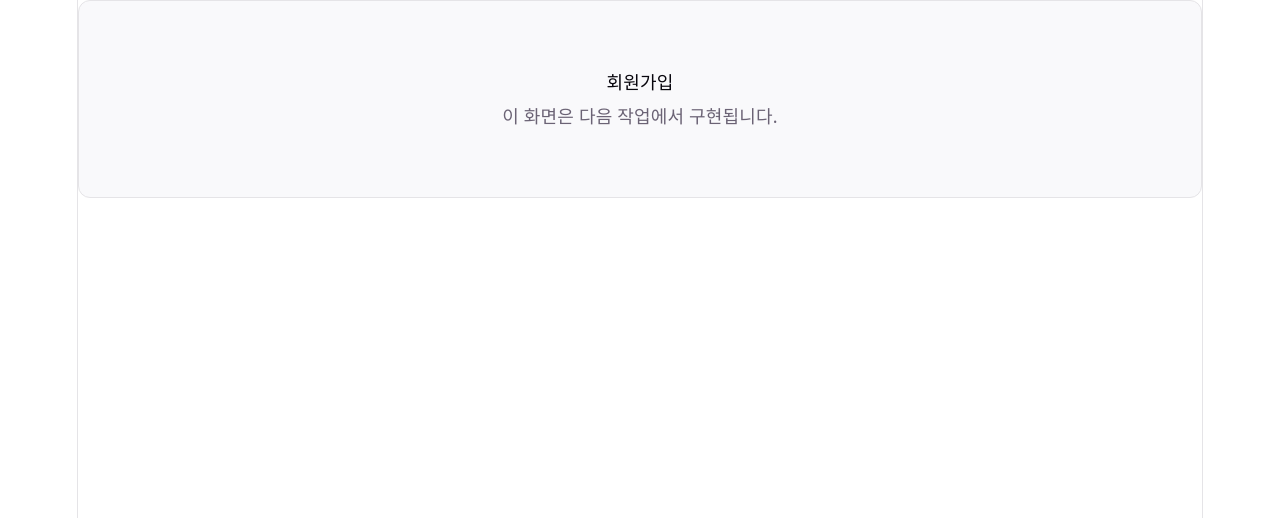
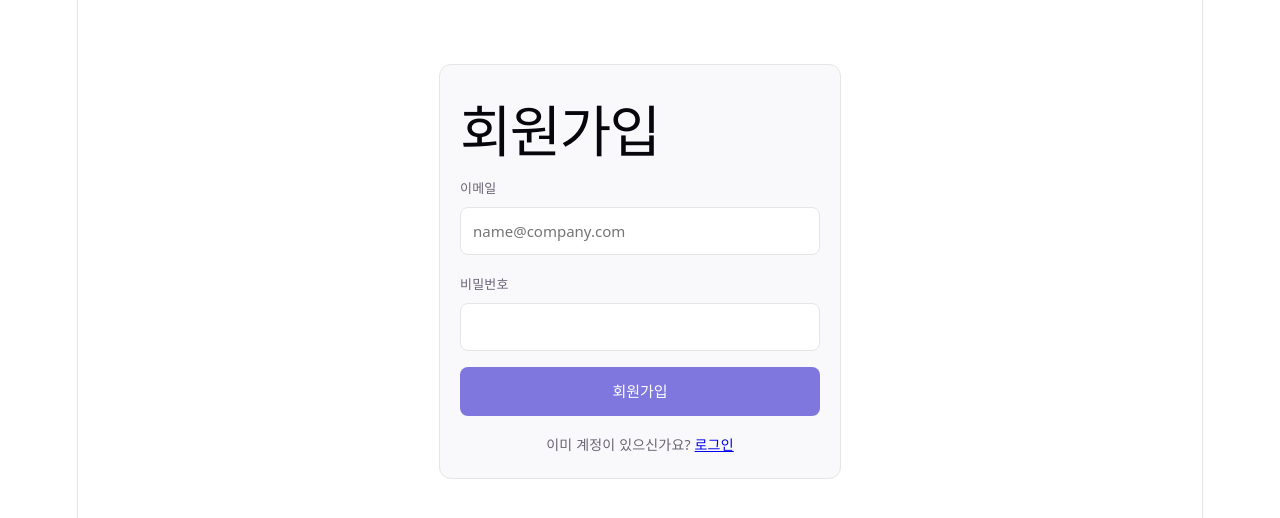
Before and after one commit to zie-ning/Job-Hunter, a React (Vite) app in the folder frontend/: page /signup in a window 1280 px wide. Shown: the top 518 px of the page. Built offline with nearby package versions, Linux system fonts and the light colour scheme.

Commit message:
feat: mock 로그인/회원가입 화면 추가
- 입력값 형식 검증 후 제출 시 무조건 성공 처리(실제 인증은 Phase 3에서 구현)
- 로그인 성공 시 JD 매칭 화면으로 이동

```diff
--- a/frontend/src/App.tsx
+++ b/frontend/src/App.tsx
@@ -2,6 +2,8 @@ import { Navigate, Route, Routes } from "react-router-dom";
 import { AppLayout } from "./layout/AppLayout";
 import { Card } from "./components/Card";
 import { EmptyState } from "./components/EmptyState";
+import { LoginPage } from "./routes/LoginPage";
+import { SignupPage } from "./routes/SignupPage";
 
 function PlaceholderPage({ title }: { title: string }) {
   return (
@@ -17,8 +19,8 @@ function PlaceholderPage({ title }: { title: string }) {
 function App() {
   return (
     <Routes>
-      <Route path="/login" element={<PlaceholderPage title="로그인" />} />
-      <Route path="/signup" element={<PlaceholderPage title="회원가입" />} />
+      <Route path="/login" element={<LoginPage />} />
+      <Route path="/signup" element={<SignupPage />} />
       <Route element={<AppLayout />}>
         <Route
           path="/resumes"
--- a/frontend/src/components/components.css
+++ b/frontend/src/components/components.css
@@ -191,3 +191,28 @@
   margin: 0 auto;
   box-sizing: border-box;
 }
+
+.auth-page {
+  display: flex;
+  justify-content: center;
+  padding: 64px 20px;
+}
+.auth-page .card {
+  width: 360px;
+}
+.auth-form {
+  display: flex;
+  flex-direction: column;
+  gap: 16px;
+  margin-top: 20px;
+}
+.auth-error {
+  color: var(--danger);
+  font-size: 13px;
+  margin: 0;
+}
+.auth-switch {
+  margin-top: 16px;
+  font-size: 14px;
+  text-align: center;
+}
--- /dev/null
+++ b/frontend/src/routes/LoginPage.tsx
@@ -0,0 +1,61 @@
+import { useState, type FormEvent } from "react";
+import { Link, useNavigate } from "react-router-dom";
+import { useAuth } from "../context/AuthContext";
+import { Card } from "../components/Card";
+import { TextField } from "../components/TextField";
+import { Button } from "../components/Button";
+
+export function LoginPage() {
+  const { login } = useAuth();
+  const navigate = useNavigate();
+  const [email, setEmail] = useState("");
+  const [password, setPassword] = useState("");
+  const [error, setError] = useState<string | null>(null);
+  const [isSubmitting, setIsSubmitting] = useState(false);
+
+  async function handleSubmit(event: FormEvent) {
+    event.preventDefault();
+    setError(null);
+    setIsSubmitting(true);
+    try {
+      await login(email, password);
+      navigate("/matches");
+    } catch (err) {
+      setError(err instanceof Error ? err.message : "로그인에 실패했습니다.");
+    } finally {
+      setIsSubmitting(false);
+    }
+  }
+
+  return (
+    <div className="auth-page">
+      <Card>
+        <h1>로그인</h1>
+        <form onSubmit={handleSubmit} className="auth-form">
+          <TextField
+            label="이메일"
+            type="email"
+            value={email}
+            onChange={(e) => setEmail(e.target.value)}
+            placeholder="name@company.com"
+            required
+          />
+          <TextField
+            label="비밀번호"
+            type="password"
+            value={password}
+            onChange={(e) => setPassword(e.target.value)}
+            required
+          />
+          {error && <p className="auth-error">{error}</p>}
+          <Button type="submit" isLoading={isSubmitting}>
+            로그인
+          </Button>
+        </form>
+        <p className="auth-switch">
+          계정이 없으신가요? <Link to="/signup">회원가입</Link>
+        </p>
+      </Card>
+    </div>
+  );
+}
--- /dev/null
+++ b/frontend/src/routes/SignupPage.tsx
@@ -0,0 +1,60 @@
+import { useState, type FormEvent } from "react";
+import { Link, useNavigate } from "react-router-dom";
+import { mockAuthAdapter } from "../adapters/authAdapter";
+import { Card } from "../components/Card";
+import { TextField } from "../components/TextField";
+import { Button } from "../components/Button";
+
+export function SignupPage() {
+  const navigate = useNavigate();
+  const [email, setEmail] = useState("");
+  const [password, setPassword] = useState("");
+  const [error, setError] = useState<string | null>(null);
+  const [isSubmitting, setIsSubmitting] = useState(false);
+
+  async function handleSubmit(event: FormEvent) {
+    event.preventDefault();
+    setError(null);
+    setIsSubmitting(true);
+    try {
+      await mockAuthAdapter.signup(email, password);
+      navigate("/login");
+    } catch (err) {
+      setError(err instanceof Error ? err.message : "회원가입에 실패했습니다.");
+    } finally {
+      setIsSubmitting(false);
+    }
+  }
+
+  return (
+    <div className="auth-page">
+      <Card>
+        <h1>회원가입</h1>
+        <form onSubmit={handleSubmit} className="auth-form">
+          <TextField
+            label="이메일"
+            type="email"
+            value={email}
+            onChange={(e) => setEmail(e.target.value)}
+            placeholder="name@company.com"
+            required
+          />
+          <TextField
+            label="비밀번호"
+            type="password"
+            value={password}
+            onChange={(e) => setPassword(e.target.value)}
+            required
+          />
+          {error && <p className="auth-error">{error}</p>}
+          <Button type="submit" isLoading={isSubmitting}>
+            회원가입
+          </Button>
+        </form>
+        <p className="auth-switch">
+          이미 계정이 있으신가요? <Link to="/login">로그인</Link>
+        </p>
+      </Card>
+    </div>
+  );
+}
```
